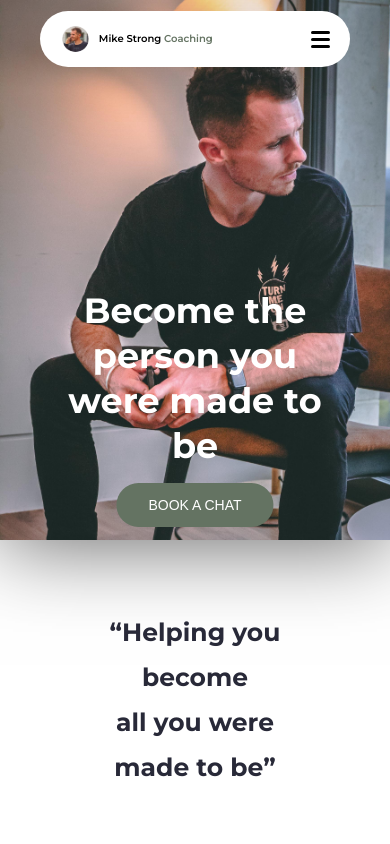
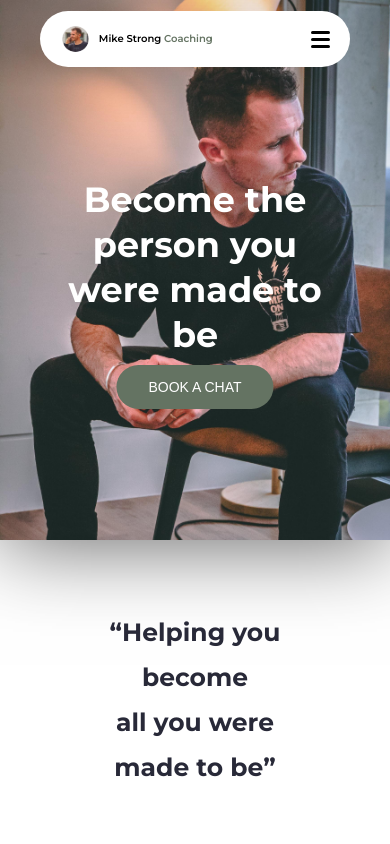
Before and after one commit to kev-er/Stronger_Life_Coaching, a React (Create React App) app: page / in a window 390 px wide. Shown: the top 844 px of the page. Built offline with nearby package versions, Linux system fonts and the light colour scheme.

Commit message:
fixing position of text on mobile

```diff
--- a/src/App.css
+++ b/src/App.css
@@ -850,7 +850,7 @@ input[type="checkbox"] {
     line-height: 60px;
     font-weight: bold;
     z-index: 23;
-    margin-top: 40%;
+    margin-top: 18%;
     width: 75%;
   }
 }
@@ -868,13 +868,13 @@ input[type="checkbox"] {
   .hero--section--title {
     font-size: 35px;
     line-height: 45px;
-    top: 5%;
+    top: 2%;
   }
 
   .hero--bnt {
     position: absolute;
     left: 50%;
-    top: 52.22%;
+    top: 38.22%;
     transform: translate(-50%, 50%);
   }
   .skills--section--heading {
@@ -905,7 +905,7 @@ input[type="checkbox"] {
   }
 }
 
-@media only screen and (max-width: 300px) {
+@media only screen and (max-width: 350px) {
   .navbar {
     width: 200px;
     padding: 10px 10px;
@@ -925,7 +925,7 @@ input[type="checkbox"] {
 
   .hero--bnt {
     font-size: 12px;
-    top: 34%;
+    top: 36%;
   }
 
   #hero--img--main {
```
